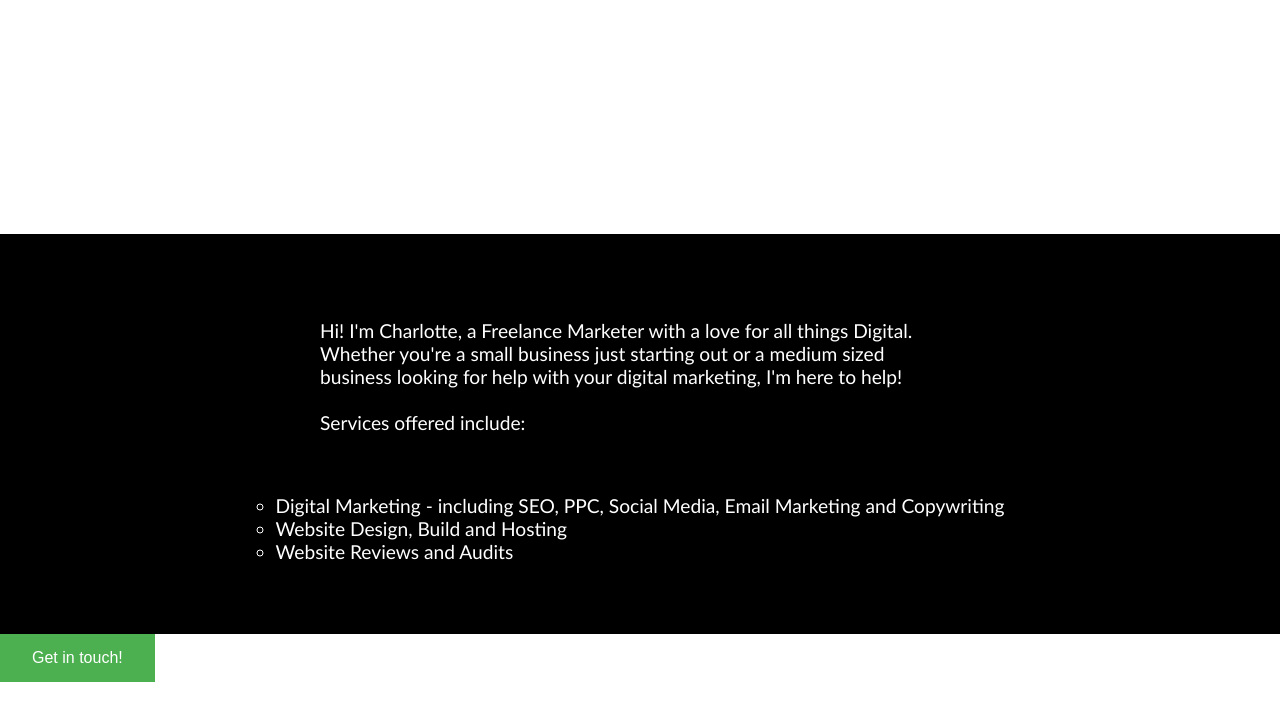
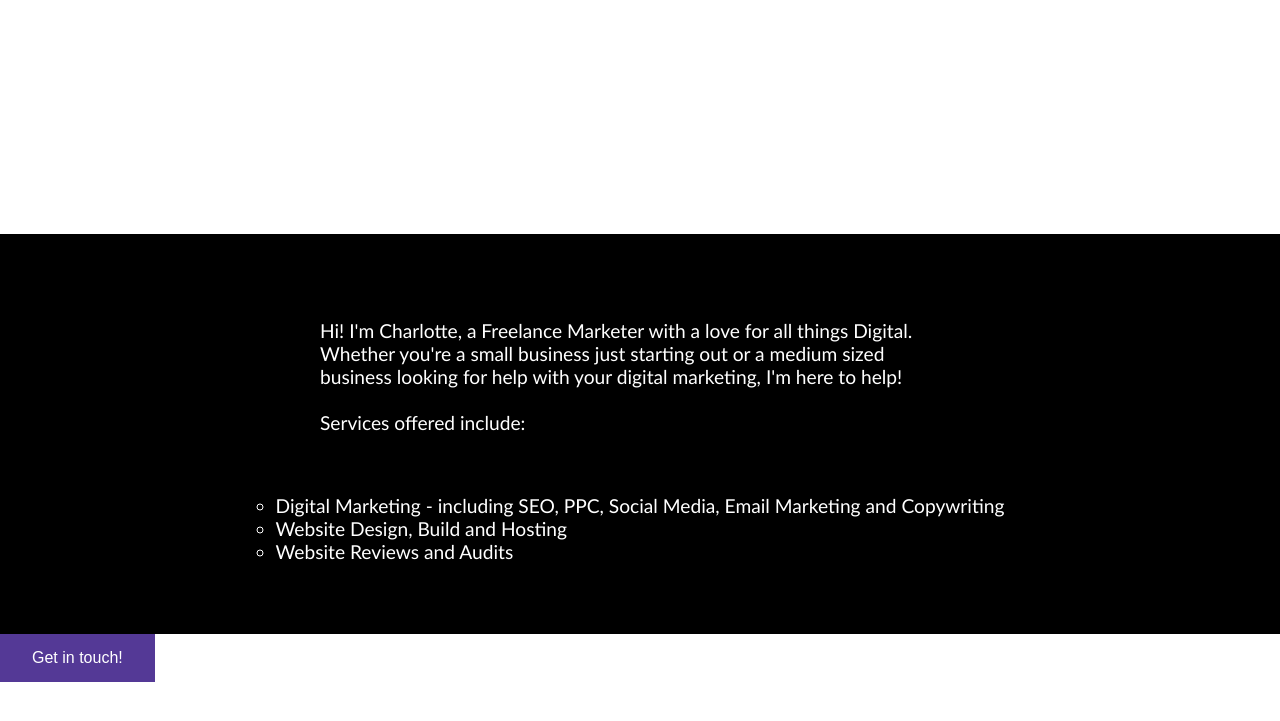
Before and after one commit to charlottetys/FinalProject, a plain HTML site: page index.html in a window 1280 px wide. Shown: the part 193-914 px from the top of the page. Drawn offline with Linux system fonts and the light colour scheme.

Commit message:
Button Update

```diff
--- a/style.css
+++ b/style.css
@@ -66,11 +66,12 @@ ol{
 
 button {
   background-color: #4CAF50; /* Green */
+  background-color: #543996;
   border: none;
   color: white;
   padding: 15px 32px;
   text-align: center;
   text-decoration: none;
-  display: inline-block;
+  display: center;
   font-size: 16px;
 }
```
